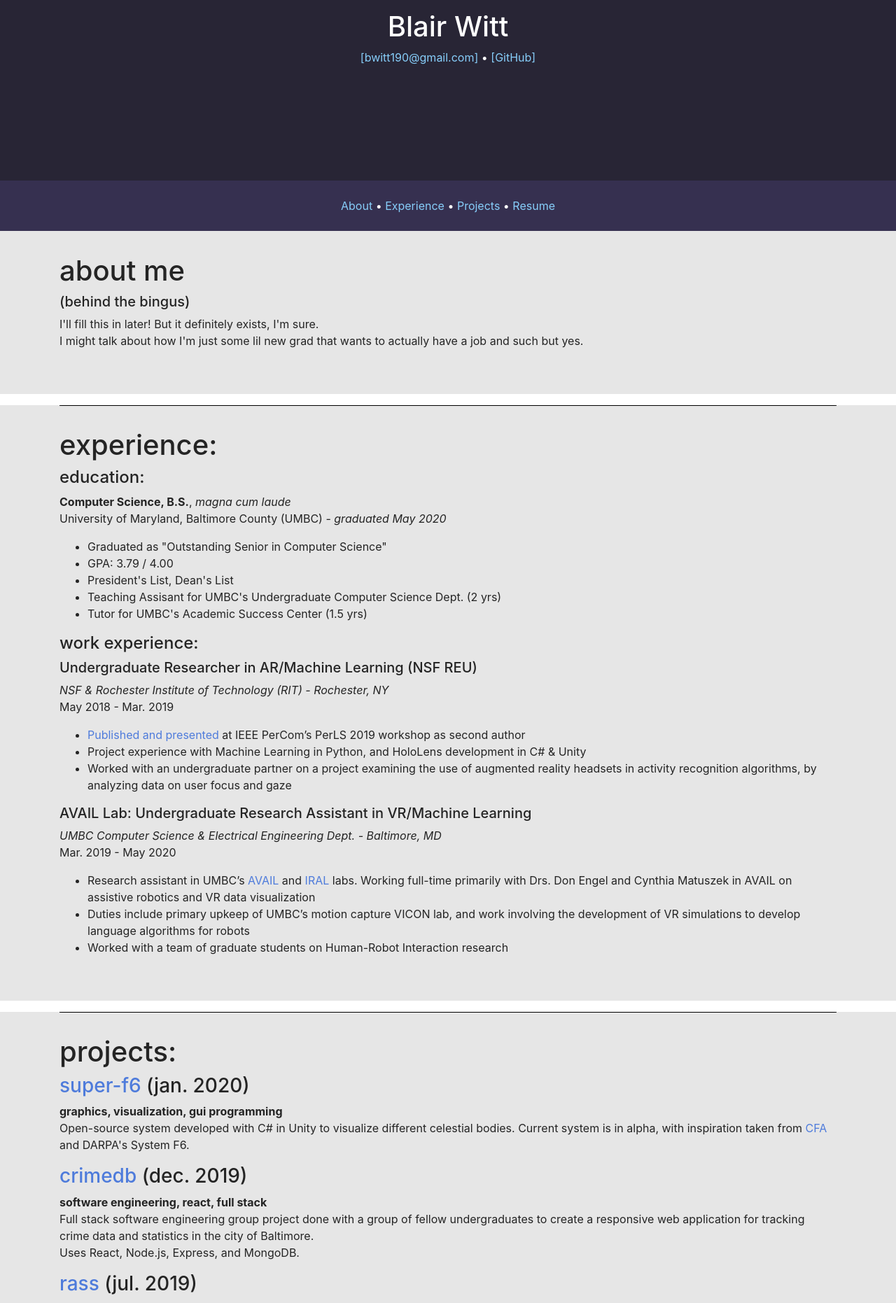
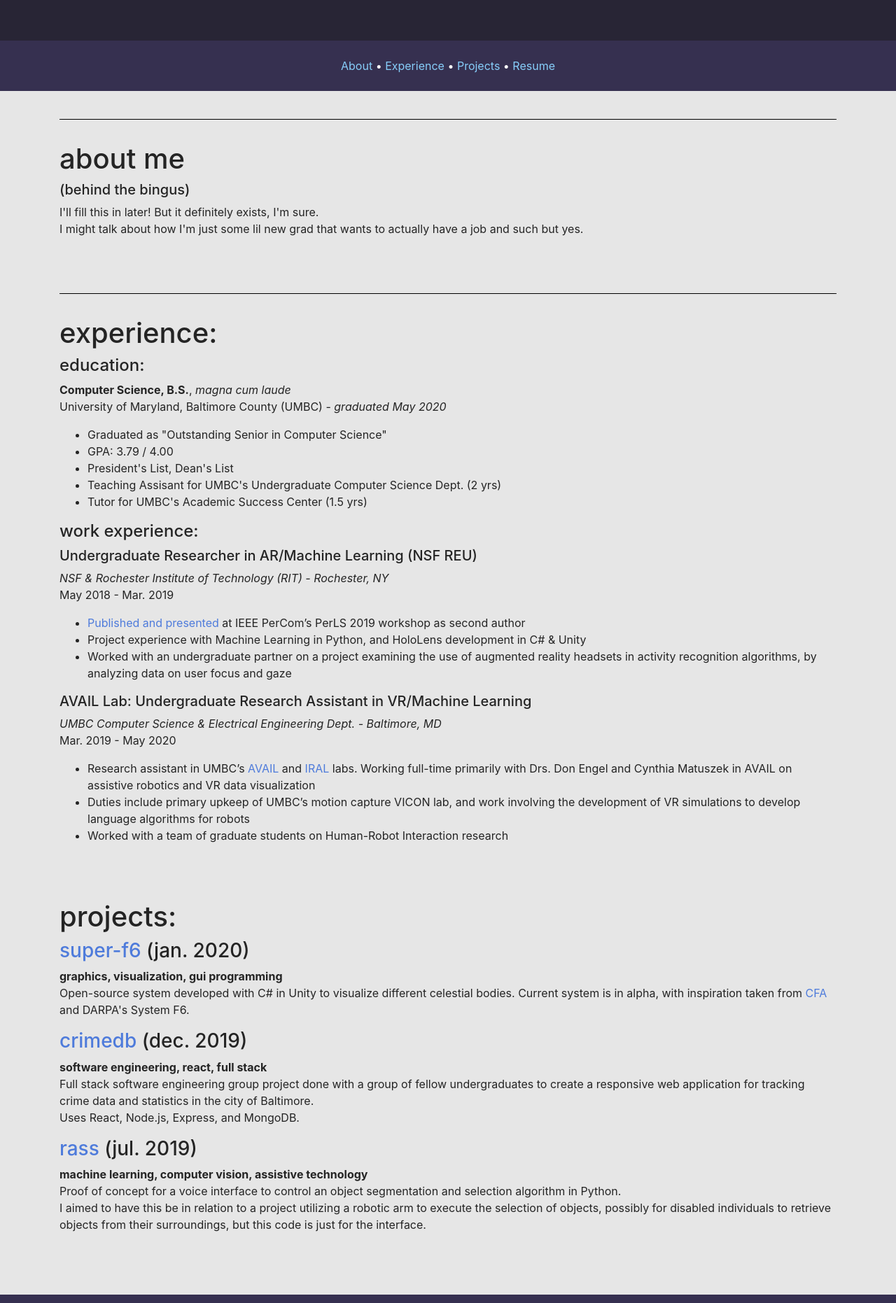
Before and after one commit to bwitt19/me, a React (Create React App) app: page / in a window 1280 px wide. Shown: the part 422-2284 px from the top of the page at 70% size. Built offline with nearby package versions, Linux system fonts and the light colour scheme.

Commit message:
Fixed styling

```diff
--- a/src/App.css
+++ b/src/App.css
@@ -8,6 +8,10 @@
   justify-content: center;
   font-size: calc(10px + 2vmin);
   color: white;
+}
+
+html {
+  scroll-behavior: smooth;
 }
 
 body {
@@ -21,7 +25,7 @@ body {
 }
 
 .main {
-  background-color: white;
+  background-color: rgb(230, 230, 230);
 }
 
 a {
@@ -41,7 +45,6 @@ hr {
   flex-direction: column;
   align-items: center;
   justify-content: center;
-  min-height: 85vh;
 }
 
 .jumbotron a {
@@ -67,8 +70,17 @@ hr {
   background-color: rgb(230, 230, 230);
 }
 
-#about hr {
-  border-top: 1px solid rgba(230, 230, 230, 0)
+#about {
+  padding-top: 1.5rem !important;
+}
+
+#projects {
+  padding-bottom: 1.5rem !important;
+}
+
+#projects hr {
+  border-top: 0px solid rgba(230, 230, 230, 0);
+  display: none;
 }
 
 .footer {
```
